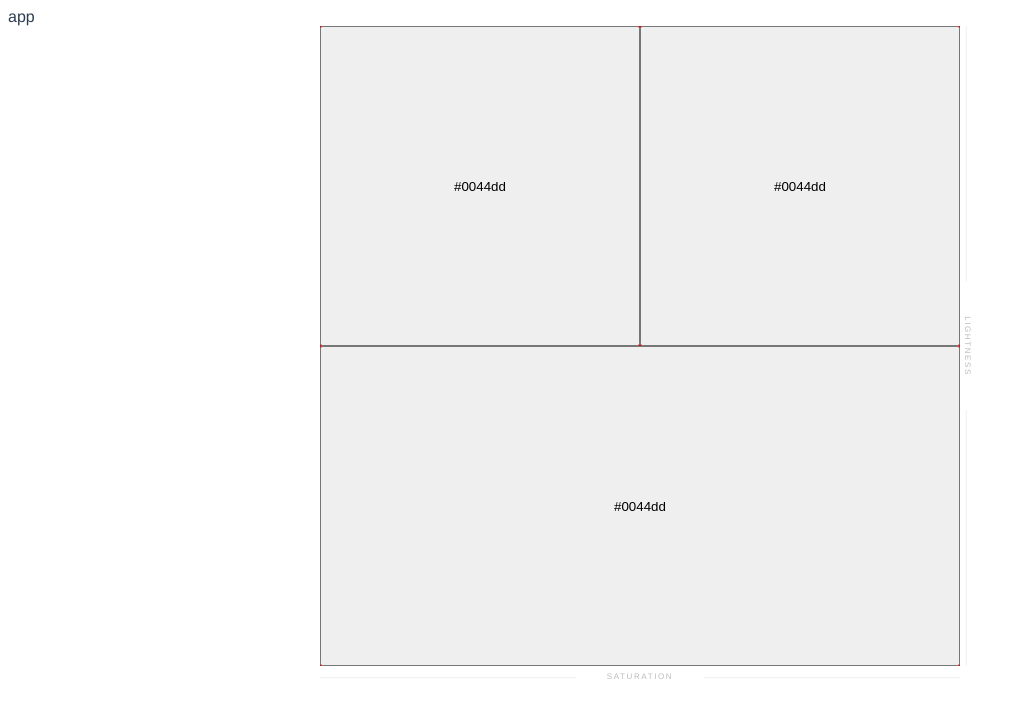
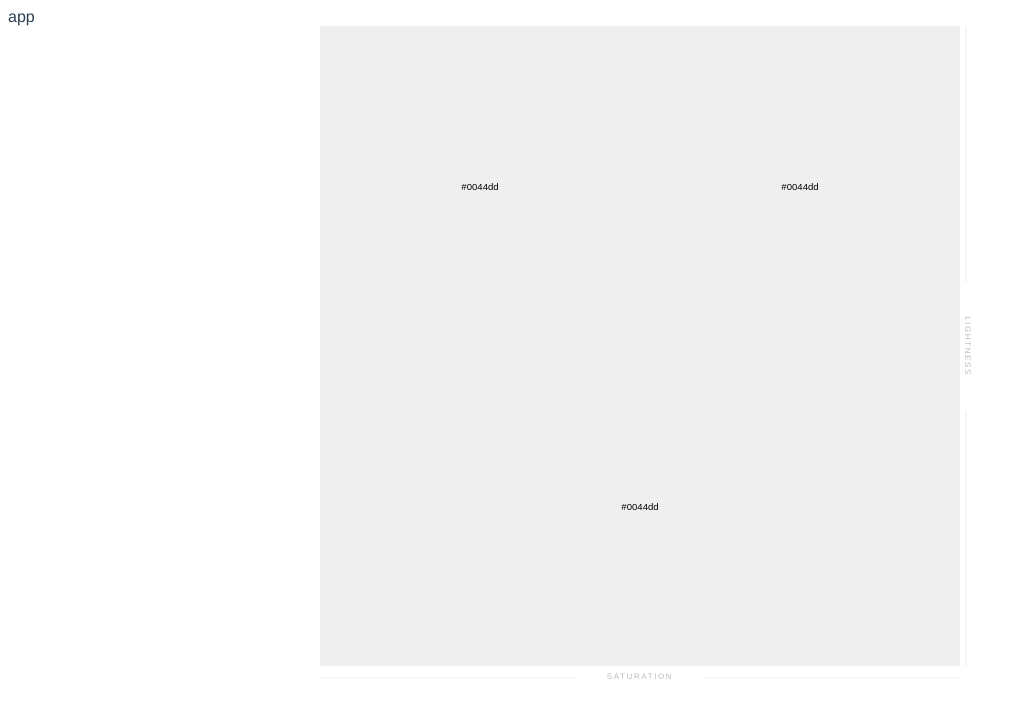
Before and after one commit to maxzz/color-names, a Vue app: page / in a window 1280 px wide. Shown: the top 718 px of the page, without its empty margins (0-1026 px from the left). Built offline with nearby package versions, Linux system fonts and the light colour scheme.

Commit message:
feature: add color-button styles

```diff
--- a/src/components/ColorPanel.vue
+++ b/src/components/ColorPanel.vue
@@ -2,11 +2,11 @@
     <div class="cpanel-container">
         <div class="cpanel">
             <div class="row">
-                <button>#0044dd</button>
-                <button>#0044dd</button>
+                <button class="color-button">#0044dd</button>
+                <button class="color-button">#0044dd</button>
             </div>
             <div class="row">
-                <button>#0044dd</button>
+                <button class="color-button">#0044dd</button>
             </div>
         </div>
         <div class="axis axis-lightness">lightness</div>
@@ -90,6 +90,21 @@
         .row {
             display: grid;
             grid-auto-flow: column;
+
+            .color-button {
+                margin: 0;
+                appearance: none;
+                border: none;
+                font-size: .6em;
+                user-select: none;
+                transition: transform .2s;
+
+                &:hover, &:focus {
+                    outline: none;
+                    transform: scale(1.04);
+                    box-shadow: 3px 3px 10px rgba(0, 0, 0, .125);
+                }
+            }
         }
     }
 </style>
```
